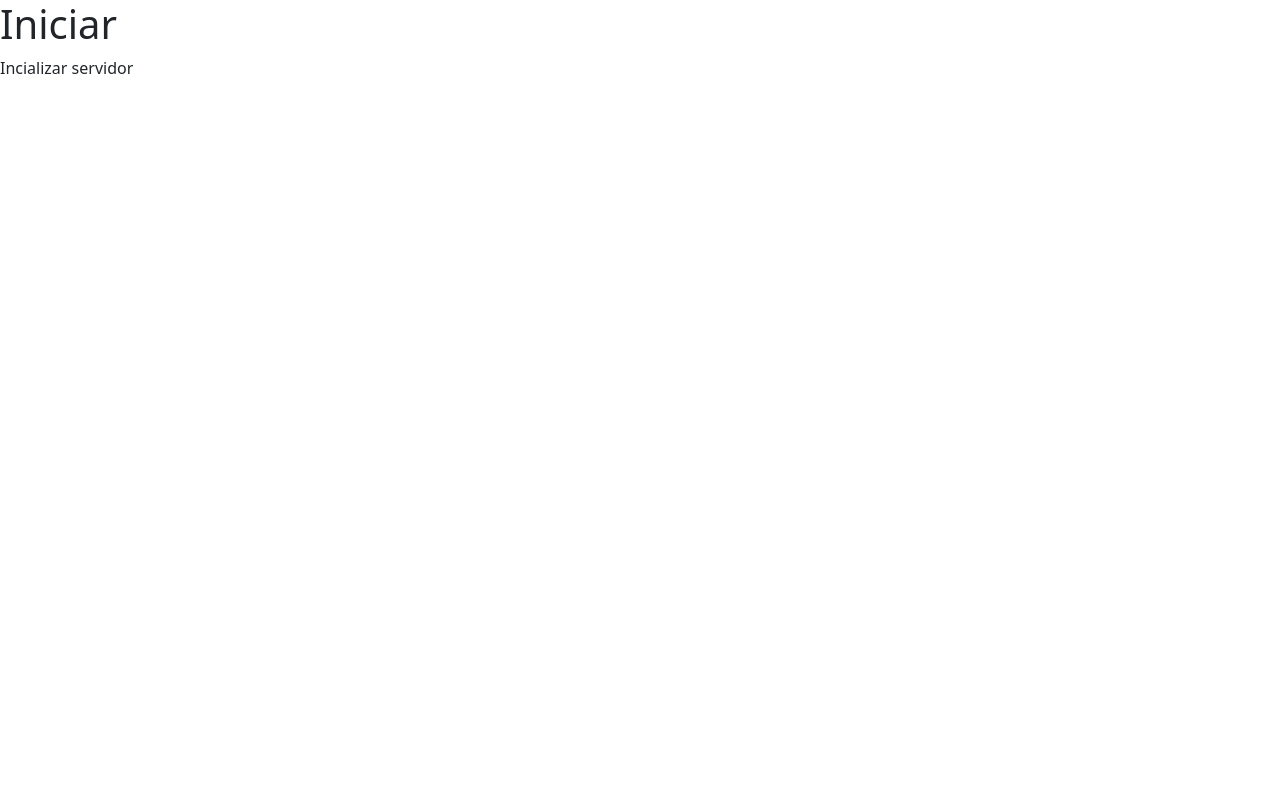
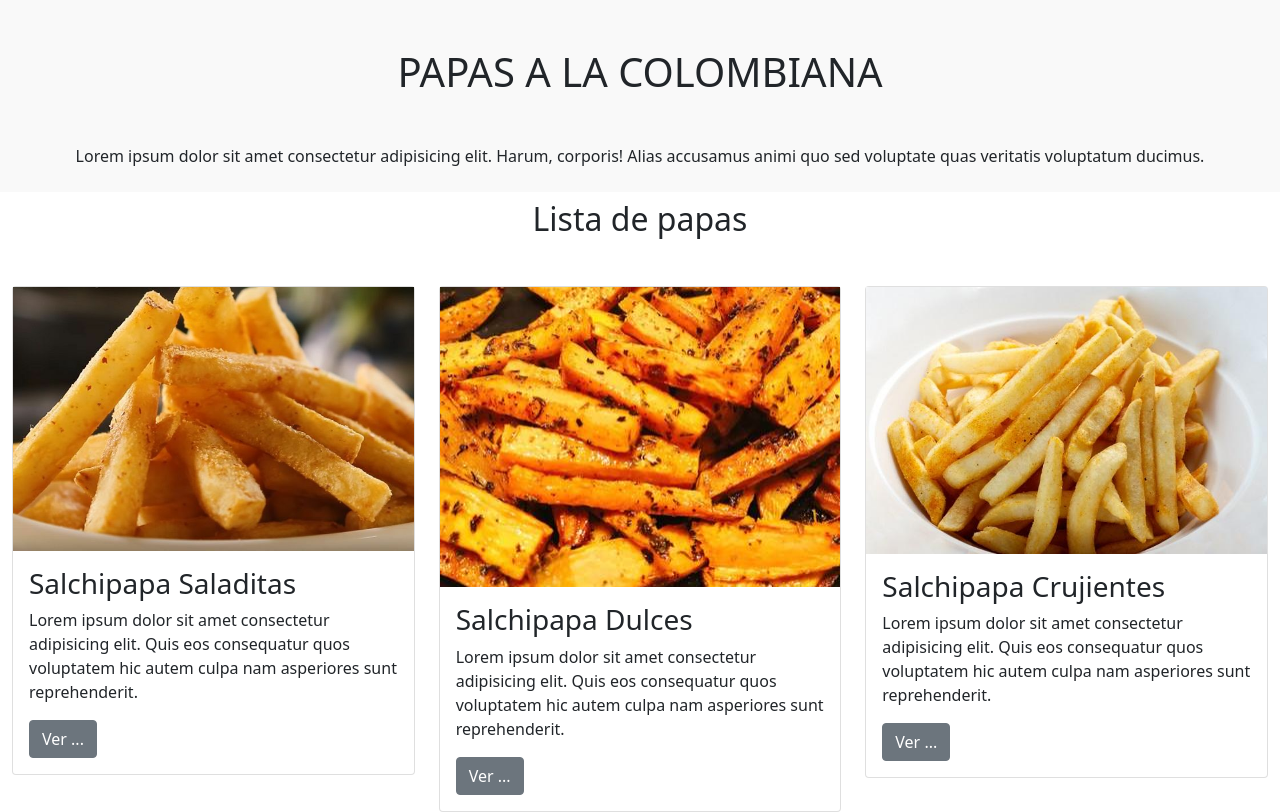
Before and after one commit to CrisD3v/Learn_FullStack, a website: page index.html in a window 1280 px wide. Drawn offline with nearby package versions, Linux system fonts and the light colour scheme.

Commit message:
agrego contenido src

```diff
--- a/index.html
+++ b/index.html
@@ -1,16 +1,88 @@
 <!DOCTYPE html>
 <html lang="en">
 	<head>
-    <meta charset="UTF-8">
-    <meta http-equiv="X-UA-Compatible" content="IE=edge">
-    <meta name="viewport" content="width=device-width, initial-scale=1.0">
-    <link rel="stylesheet" href="/node_modules/bootstrap/dist/css/bootstrap.min.css">
+		<meta charset="UTF-8" />
+		<meta http-equiv="X-UA-Compatible" content="IE=edge" />
+		<meta name="viewport" content="width=device-width, initial-scale=1.0" />
+		<link
+			rel="stylesheet"
+			href="/node_modules/bootstrap/dist/css/bootstrap.min.css"
+		/>
 		<title>Document</title>
 	</head>
 	<body>
-    <h1>Iniciar</h1>
-    <p>Incializar servidor</p>
+		<div class="jumbotron pb-2" style="background: #f9f9f9">
+			<div class="title d-flex justify-content-center align-items-center">
+				<h1 class="text-center m-5">PAPAS A LA COLOMBIANA</h1>
+			</div>
+			<p class="text-center">
+				Lorem ipsum dolor sit amet consectetur adipisicing elit. Harum,
+				corporis! Alias accusamus animi quo sed voluptate quas veritatis
+				voluptatum ducimus.
+			</p>
+		</div>
 
+		<div class="container-fluid mt-2">
+			<div class="--TITLE text-center">
+				<h2>Lista de papas</h2>
+			</div>
+			<div class="row mt-5">
+				<div class="col-lg-4">
+					<div class="card">
+						<img
+							src="/Src/Img/saladitas.jpg"
+							class="w-100"
+							style="object-fit: cover"
+							alt=""
+						/>
+						<div class="card-body">
+							<h3 class="card-title">Salchipapa Saladitas</h3>
+							<p class="card-text">
+								Lorem ipsum dolor sit amet consectetur adipisicing elit. Quis
+								eos consequatur quos voluptatem hic autem culpa nam asperiores
+								sunt reprehenderit.
+							</p>
+							<a href="" class="btn btn-secondary">Ver ...</a>
+						</div>
+					</div>
+				</div>
+				<div class="col-lg-4">
+					<div class="card">
+						<img
+							src="/Src/Img/dulces.jpg"
+							class="w-100"
+							style="object-fit: cover"
+							height="300"
+							alt=""
+						/>
+						<div class="card-body">
+							<h3 class="card-title">Salchipapa Dulces</h3>
+							<p class="card-text">
+								Lorem ipsum dolor sit amet consectetur adipisicing elit. Quis
+								eos consequatur quos voluptatem hic autem culpa nam asperiores
+								sunt reprehenderit.
+							</p>
+							<a href="" class="btn btn-secondary">Ver ...</a>
+						</div>
+					</div>
+				</div>
+				<div class="col-lg-4">
+					<div class="card">
+						<img src="/Src/Img/crugientes.jpg" class="w-100" style="object-fit:
+						cover;" " alt="" />
+						<div class="card-body">
+							<h3 class="card-title">Salchipapa Crujientes</h3>
+							<p class="card-text">
+								Lorem ipsum dolor sit amet consectetur adipisicing elit. Quis
+								eos consequatur quos voluptatem hic autem culpa nam asperiores
+								sunt reprehenderit.
+							</p>
+							<a href="" class="btn btn-secondary">Ver ...</a>
+						</div>
+					</div>
+				</div>
+			</div>
+		</div>
 
 		<script src="/node_modules/jquery/dist/jquery.min.js"></script>
 		<script src="/node_modules/popper.js/dist/popper.js"></script>
```
Also changed, not shown: Src/Img/crugientes.jpg (added), Src/Img/dulces.jpg (added), Src/Img/saladitas.jpg (added). Lines whose indentation alone changed are shown as unchanged.
